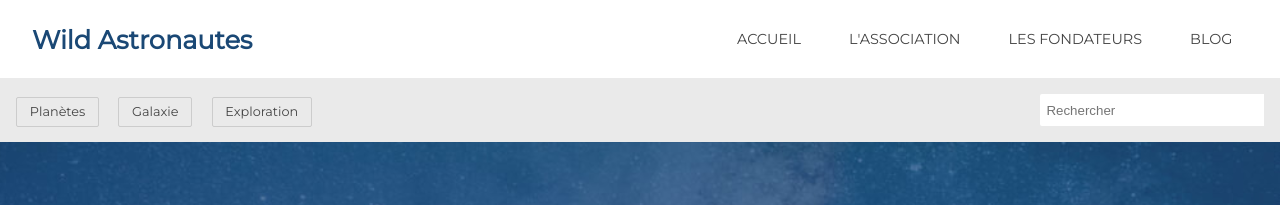
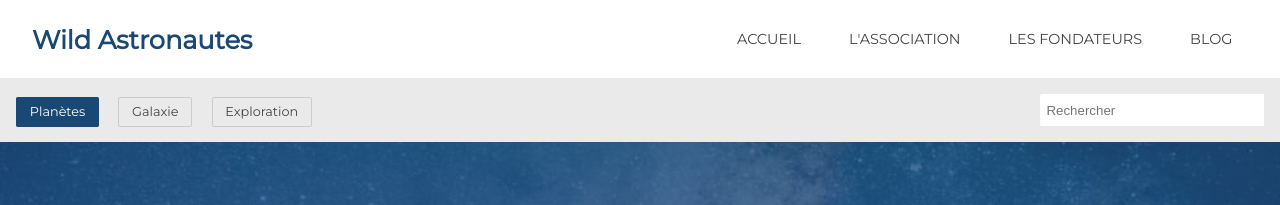
Before and after one commit to WildJBEC/WildAstronautes, a plain HTML site: page blog.html in a window 1280 px wide. Both pictures are taken after a click on the link "Planètes". Shown: the top 205 px of the page. Drawn offline with nearby package versions, Linux system fonts and the light colour scheme.

Commit message:
Jerome/Elsa: toggle categories ok

```diff
--- a/controllers/articles_controllers.js
+++ b/controllers/articles_controllers.js
@@ -162,13 +162,21 @@ function refreshList(liste, articles) {
 			$(document).ready(function () {
 				$('.Categories__list').on('click', '.Category__item', function() {
 					let category = $(this).closest('.Category__item').data('category');
-					// console.log(category);
-					// $('.Article__item').css('display', 'none');
-					// $('.' + category).css('display', 'flex');
-					$('.Article__item').hide();
-					$('.' + category).show();
+
+
+
+					if($(this).children('.Category__link').hasClass('Category__link--active')) {
+						$(this).children('.Category__link').removeClass('Category__link--active');
+						$('.Article__item').show();
 					}
-					// $('.Article__list').filter($(category));
+
+					else {
+						$('.Category__link').removeClass('Category__link--active');
+						$(this).children('.Category__link').addClass('Category__link--active');
+						$('.Article__item').hide();
+						$('.' + category).show();
+					}
+				}
 			)});
 
 			// button.addEventListener('click', (event) => {
--- a/css/main.css
+++ b/css/main.css
@@ -969,6 +969,12 @@ SVG Icons - twitter svgicons.sparkk.fr
     color: #ffffff;
   }
 
+  .Category__link--active {
+    border: 1px solid #1A4875;
+    background-color: #1A4875;
+    color: #ffffff;
+  }
+
   .Category__link--cross {
     border: 1px solid #bbbbbb;
     color: #bbbbbb;
```
